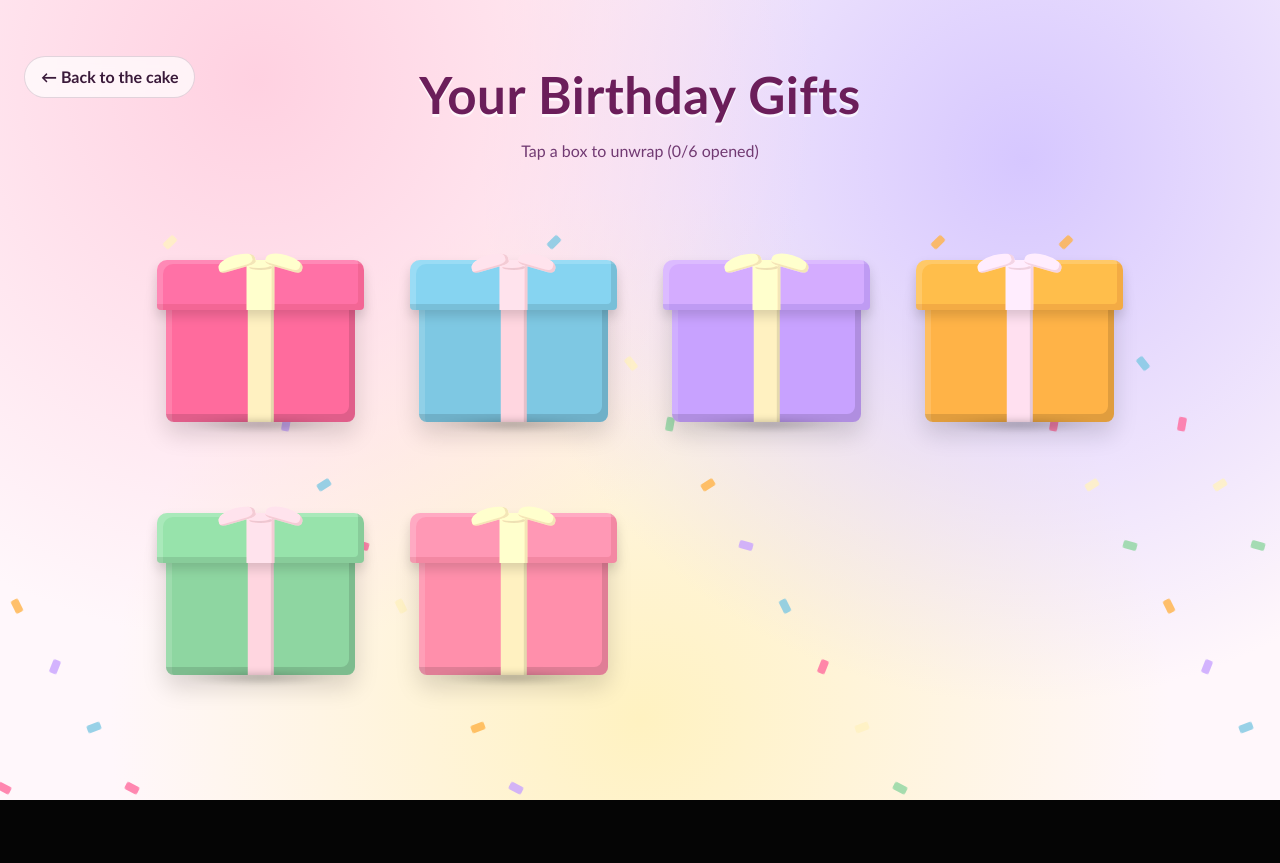
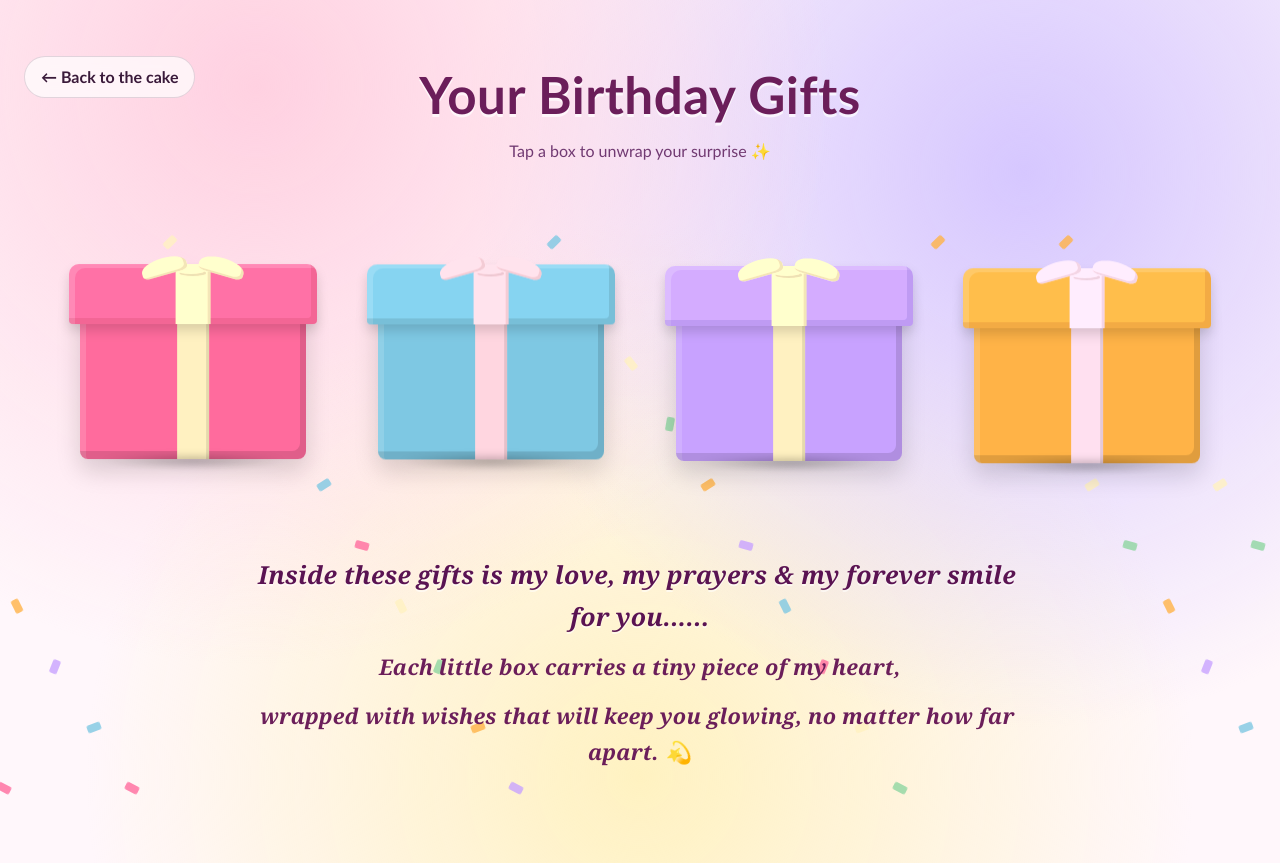
Before and after one commit to lokeshhpandit/Madam_Ji, a React (Vite) app: page /gift in a window 1280 px wide. Before the commit the page ends 800 px from the top, so only its background shows below. Built offline with nearby package versions, Linux system fonts and the light colour scheme; a web font is replaced by a local one.

Commit message:
Added Gift and HeartCursor pages

```diff
--- /dev/null
+++ b/src/components/HeartCursorTrail/HeartCursorTrail.jsx
@@ -0,0 +1,94 @@
+import { useEffect } from "react";
+import "../../styles/HeartCursorTrail.css";
+
+/**
+ * Drops floating hearts wherever the cursor moves.
+ * Drop this ONCE at the top of your app (e.g. inside <App /> or your root layout)
+ * so the effect works across every page.
+ *
+ * Props:
+ *   density  – lower = more hearts (default 18px between spawns)
+ *   colors   – array of heart colours
+ *   lifespan – how long each heart lives in ms (default 1200)
+ */
+export default function HeartCursorTrail({
+  density = 18,
+  colors = ["#ff4d8f", "#ff6b9d", "#ff8fab", "#ffb3c6", "#ff5e94", "#e91e63"],
+  lifespan = 1200,
+}) {
+  useEffect(() => {
+    let lastX = 0;
+    let lastY = 0;
+    let firstMove = true;
+
+    const HEARTS = ["♥", "❤", "💖", "💗", "💓"];
+
+    const spawnHeart = (x, y) => {
+      const heart = document.createElement("span");
+      heart.className = "heart-trail";
+      heart.textContent = HEARTS[Math.floor(Math.random() * HEARTS.length)];
+
+      // Random visual variation
+      const size = 14 + Math.random() * 18;         // 14 – 32 px
+      const drift = (Math.random() - 0.5) * 80;     // horizontal drift
+      const rise = 40 + Math.random() * 60;         // upward travel
+      const rot = (Math.random() - 0.5) * 60;       // rotation
+      const color = colors[Math.floor(Math.random() * colors.length)];
+
+      heart.style.left = `${x}px`;
+      heart.style.top = `${y}px`;
+      heart.style.color = color;
+      heart.style.fontSize = `${size}px`;
+      heart.style.setProperty("--drift", `${drift}px`);
+      heart.style.setProperty("--rise", `${-rise}px`);
+      heart.style.setProperty("--rot", `${rot}deg`);
+      heart.style.setProperty("--life", `${lifespan}ms`);
+
+      document.body.appendChild(heart);
+
+      // clean up after animation ends
+      setTimeout(() => heart.remove(), lifespan + 50);
+    };
+
+    const onMove = (e) => {
+      const x = e.clientX;
+      const y = e.clientY;
+
+      if (firstMove) {
+        lastX = x;
+        lastY = y;
+        firstMove = false;
+      }
+
+      const dx = x - lastX;
+      const dy = y - lastY;
+      const dist = Math.hypot(dx, dy);
+
+      // Only spawn once cursor has moved enough — controls density
+      if (dist >= density) {
+        spawnHeart(x, y);
+        lastX = x;
+        lastY = y;
+      }
+    };
+
+    // Touch support (mobile) – hearts follow finger
+    const onTouch = (e) => {
+      if (!e.touches.length) return;
+      const t = e.touches[0];
+      onMove({ clientX: t.clientX, clientY: t.clientY });
+    };
+
+    window.addEventListener("mousemove", onMove, { passive: true });
+    window.addEventListener("touchmove", onTouch, { passive: true });
+
+    return () => {
+      window.removeEventListener("mousemove", onMove);
+      window.removeEventListener("touchmove", onTouch);
+      // remove any lingering hearts on unmount
+      document.querySelectorAll(".heart-trail").forEach((el) => el.remove());
+    };
+  }, [density, colors, lifespan]);
+
+  return null;
+}
--- a/src/pages/Gift/Gift.jsx
+++ b/src/pages/Gift/Gift.jsx
@@ -1,23 +1,38 @@
 import { useState } from "react";
 import { useNavigate } from "react-router-dom";
 import "../../styles/Gifts.css";
+import HeartCursorTrail from "../../components/HeartCursorTrail/HeartCursorTrail";
 
 const GIFTS = [
-  { id: 1, color: "#ff6b9d", ribbon: "#fff1c1", emoji: "💖", message: "You are loved beyond measure." },
-  { id: 2, color: "#7ec8e3", ribbon: "#ffd6e0", emoji: "🌟", message: "May all your wishes come true this year!" },
-  { id: 3, color: "#c8a2ff", ribbon: "#fff1c1", emoji: "🎂", message: "A slice of joy, just for you." },
-  { id: 4, color: "#ffb347", ribbon: "#ffe0f0", emoji: "🎈", message: "Sending you a bouquet of happy moments." },
-  { id: 5, color: "#8ed6a1", ribbon: "#ffd6e0", emoji: "🦄", message: "Keep sparkling like the magical soul you are." },
-  { id: 6, color: "#ff8fab", ribbon: "#fff1c1", emoji: "🍰", message: "Life is short — eat cake first!" },
+  { id: 1, path: "/gift-one",   color: "#ff6b9d", ribbon: "#fff1c1", emoji: "💖" },
+  { id: 2, path: "/gift-two",   color: "#7ec8e3", ribbon: "#ffd6e0", emoji: "🌟" },
+  { id: 3, path: "/gift-three", color: "#c8a2ff", ribbon: "#fff1c1", emoji: "🎂" },
+  { id: 4, path: "/gift-four",  color: "#ffb347", ribbon: "#ffe0f0", emoji: "🎈" },
 ];
 
+// Message split into lines, then lines split into words for staggered drop-in
+const MESSAGE_LINES = [
+  "Inside these gifts is my love, my prayers & my forever smile for you......",
+  "Each little box carries a tiny piece of my heart,",
+  "wrapped with wishes that will keep you glowing, no matter how far apart. 💫",
+];
+
+/* ------------------------------------------------------------
+   Module-level state (lives OUTSIDE the component):
+   - Navigating between routes preserves it (JS module stays alive).
+   - A full page refresh reloads the module -> Set is empty again.
+   ------------------------------------------------------------ */
+const openedGifts = new Set();
+
 function GiftBox({ gift, opened, onOpen }) {
+
   return (
+
     <button
       type="button"
       className={`gift ${opened ? "gift--opened" : ""}`}
       style={{ "--gift-color": gift.color, "--gift-ribbon": gift.ribbon }}
-      onClick={() => onOpen(gift.id)}
+      onClick={() => onOpen(gift)}
       data-testid={`gift-box-${gift.id}`}
       aria-label={`Open gift ${gift.id}`}
     >
@@ -31,12 +46,8 @@ function GiftBox({ gift, opened, onOpen }) {
       </div>
       <div className="gift__box">
         <div className="gift__ribbon-v" />
-        <div
-          className="gift__reveal"
-          data-testid={`gift-reveal-${gift.id}`}
-        >
-          <span className="gift__emoji" aria-hidden="true">{gift.emoji}</span>
-          <span className="gift__message">{gift.message}</span>
+        <div className="gift__peek" aria-hidden="true">
+          <span className="gift__emoji">{gift.emoji}</span>
         </div>
       </div>
       <div className="gift__shadow" />
@@ -44,24 +55,52 @@ function GiftBox({ gift, opened, onOpen }) {
   );
 }
 
+/* Word-by-word drop-in message */
+function DropInMessage() {
+  let wordIndex = 0;
+  return (
+    <div className="gifts-message" data-testid="gifts-message">
+      {MESSAGE_LINES.map((line, lineIdx) => (
+        <p className="gifts-message__line" key={lineIdx}>
+          {line.split(" ").map((word, i) => {
+            const delay = wordIndex * 0.09 + 0.2;
+            wordIndex += 1;
+            return (
+              <span
+                className="gifts-message__word"
+                style={{ animationDelay: `${delay}s` }}
+                key={`${lineIdx}-${i}`}
+              >
+                {word}
+                {i < line.split(" ").length - 1 ? "\u00A0" : ""}
+              </span>
+            );
+          })}
+        </p>
+      ))}
+    </div>
+  );
+}
+
 export default function Gifts() {
   const navigate = useNavigate();
-  const [openedIds, setOpenedIds] = useState(() => new Set());
 
-  const handleOpen = (id) => {
-    setOpenedIds((prev) => {
-      const next = new Set(prev);
-      if (next.has(id)) next.delete(id);
-      else next.add(id);
-      return next;
-    });
+  // Seed React state from the module-level Set so any previously-opened
+  // boxes appear opened when the user comes back to this page.
+  const [openedIds, setOpenedIds] = useState(() => new Set(openedGifts));
+
+  const handleOpen = (gift) => {
+    // 1) Persist the opened state
+    openedGifts.add(gift.id);
+    // 2) Trigger a re-render so the lid animates open
+    setOpenedIds(new Set(openedGifts));
+    // 3) After the lid animation plays, navigate to that gift's page
+    setTimeout(() => navigate(gift.path), 500);
   };
-
-  const openedCount = openedIds.size;
-  const allOpened = openedCount === GIFTS.length;
 
   return (
     <div className="gifts-page" data-testid="gifts-page">
+       <HeartCursorTrail />
       <div className="gifts-page__confetti" aria-hidden="true">
         {Array.from({ length: 40 }).map((_, i) => (
           <span
@@ -87,7 +126,7 @@ export default function Gifts() {
         <button
           type="button"
           className="gifts-back"
-          onClick={() => navigate("/")}
+          onClick={() => navigate("/cake")}
           data-testid="gifts-back-button"
         >
           ← Back to the cake
@@ -96,11 +135,11 @@ export default function Gifts() {
           Your Birthday Gifts
         </h1>
         <p className="gifts-subtitle" data-testid="gifts-subtitle">
-          Tap a box to unwrap {allOpened ? "— you opened them all! 🎉" : `(${openedCount}/${GIFTS.length} opened)`}
+          Tap a box to unwrap your surprise ✨
         </p>
       </header>
 
-      <main className="gifts-grid" data-testid="gifts-grid">
+      <main className="gifts-grid gifts-grid--four" data-testid="gifts-grid">
         {GIFTS.map((gift) => (
           <GiftBox
             key={gift.id}
@@ -111,11 +150,7 @@ export default function Gifts() {
         ))}
       </main>
 
-      {allOpened && (
-        <div className="gifts-finale" data-testid="gifts-finale">
-          <p>Every gift is a wish, every wish a hug. Happy Birthday! 🎂</p>
-        </div>
-      )}
+      <DropInMessage />
     </div>
   );
 }
--- a/src/routes/AppRoutes.jsx
+++ b/src/routes/AppRoutes.jsx
@@ -13,9 +13,12 @@ import GiftFour from "../pages/Gift/GiftFour";
 import LastThing from "../pages/LastThing/LastThing";
 import Letter from "../pages/Letter/Letter";
 import Love from "../pages/Love/Love";
+import HeartCursorTrail from "../components/HeartCursorTrail/HeartCursorTrail.jsx";
 
 function AppRoutes() {
   return (
+    <>
+    <HeartCursorTrail />
     <Routes>
 
       <Route path="/" element={<IntroPage />} />
@@ -45,6 +48,7 @@ function AppRoutes() {
       <Route path="/love" element={<Love />} />
 
     </Routes>
+    </>
   );
 }
 
--- a/src/styles/Gifts.css
+++ b/src/styles/Gifts.css
@@ -33,7 +33,7 @@
   animation: confetti-fall 6s linear infinite;
 }
 @keyframes confetti-fall {
-  0% { transform: translateY(-30px) rotate(0deg); }
+  0%   { transform: translateY(-30px) rotate(0deg); }
   100% { transform: translateY(110vh) rotate(720deg); }
 }
 
@@ -76,19 +76,22 @@
   font-weight: 500;
 }
 
-/* Grid of gifts */
-.gifts-grid {
+/* ============================================================
+   Grid: 4 boxes in ONE LINE
+   ============================================================ */
+.gifts-grid,
+.gifts-grid--four {
   position: relative;
   z-index: 2;
-  max-width: 1000px;
+  max-width: 1180px;
   margin: 0 auto;
   display: grid;
-  grid-template-columns: repeat(auto-fit, minmax(180px, 1fr));
+  grid-template-columns: repeat(4, 1fr);
   gap: 28px;
   padding: 8px;
 }
 
-/* Gift box */
+/* Gift box container */
 .gift {
   position: relative;
   aspect-ratio: 1 / 1;
@@ -98,8 +101,21 @@
   padding: 0;
   perspective: 800px;
   outline: none;
+  animation: gift-idle 3.6s ease-in-out infinite;
 }
-.gift:focus-visible .gift__box { box-shadow: 0 0 0 3px #6b1e5a, 0 12px 24px rgba(0,0,0,0.15); }
+.gift:nth-child(1) { animation-delay: 0s; }
+.gift:nth-child(2) { animation-delay: 0.4s; }
+.gift:nth-child(3) { animation-delay: 0.8s; }
+.gift:nth-child(4) { animation-delay: 1.2s; }
+
+@keyframes gift-idle {
+  0%, 100% { transform: translateY(0); }
+  50%      { transform: translateY(-6px); }
+}
+
+.gift:focus-visible .gift__box {
+  box-shadow: 0 0 0 3px #6b1e5a, 0 12px 24px rgba(0,0,0,0.15);
+}
 
 .gift__box {
   position: absolute;
@@ -141,7 +157,9 @@
     inset 6px 4px 0 rgba(255,255,255,0.15),
     0 6px 12px rgba(0,0,0,0.15);
   transform-origin: 50% 100%;
-  transition: transform 0.5s cubic-bezier(0.4, 0.1, 0.2, 1.2), top 0.5s ease;
+  transition:
+    transform 0.6s cubic-bezier(0.34, 1.56, 0.64, 1),
+    top 0.5s ease;
   z-index: 3;
 }
 .gift__ribbon-h {
@@ -164,6 +182,7 @@
   width: 42%;
   height: 40%;
   pointer-events: none;
+  transition: transform 0.6s cubic-bezier(0.34, 1.56, 0.64, 1);
 }
 .gift__bow-left,
 .gift__bow-right {
@@ -175,7 +194,7 @@
   border-radius: 60% 60% 20% 20% / 70% 70% 30% 30%;
   box-shadow: inset -3px -2px 0 rgba(0,0,0,0.1);
 }
-.gift__bow-left { left: 0; transform: rotate(-16deg); }
+.gift__bow-left  { left: 0;  transform: rotate(-16deg); }
 .gift__bow-right { right: 0; transform: rotate(16deg); }
 .gift__bow-knot {
   position: absolute;
@@ -189,33 +208,26 @@
   box-shadow: inset -2px -2px 0 rgba(0,0,0,0.12);
 }
 
-/* Reveal content */
-.gift__reveal {
+/* Little emoji peeking (visible on hover, when NOT opened) */
+.gift__peek {
   position: absolute;
-  inset: 12% 10% 14% 10%;
+  inset: 10% 10% 15% 10%;
   display: flex;
-  flex-direction: column;
   align-items: center;
   justify-content: center;
-  gap: 6px;
-  padding: 6px;
-  text-align: center;
-  border-radius: 6px;
-  background: rgba(255, 255, 255, 0.92);
-  color: #3a1a3a;
   opacity: 0;
-  transform: scale(0.7);
-  transition: opacity 0.3s ease 0.25s, transform 0.35s cubic-bezier(0.2, 0.9, 0.3, 1.2) 0.25s;
+  transform: translateY(10px) scale(0.7);
+  transition: opacity 0.35s ease, transform 0.4s cubic-bezier(0.2, 0.9, 0.3, 1.3);
+  pointer-events: none;
   z-index: 2;
 }
-.gift__emoji {
-  font-size: 1.6rem;
-  line-height: 1;
+.gift__peek .gift__emoji {
+  font-size: 1.9rem;
+  filter: drop-shadow(0 3px 6px rgba(0,0,0,0.25));
 }
-.gift__message {
-  font-size: 0.78rem;
-  font-weight: 600;
-  line-height: 1.25;
+.gift:hover:not(.gift--opened) .gift__peek {
+  opacity: 1;
+  transform: translateY(0) scale(1);
 }
 
 .gift__shadow {
@@ -227,45 +239,136 @@
   background: radial-gradient(ellipse at center, rgba(0,0,0,0.25), transparent 70%);
   filter: blur(3px);
   z-index: 0;
+  transition: opacity 0.4s ease;
 }
 
-/* Hover feedback (only when not opened) */
+/* Hover feedback (only when NOT opened) */
 .gift:hover:not(.gift--opened) .gift__lid { transform: translateY(-4px) rotate(-2deg); }
 .gift:hover:not(.gift--opened) .gift__box { transform: translateY(1px); }
 
-/* Opened state */
-.gift--opened .gift__lid {
-  transform: translateY(-70%) rotate(-14deg);
-}
-.gift--opened .gift__reveal {
-  opacity: 1;
-  transform: scale(1);
+/* Tap feedback */
+.gift:active:not(.gift--opened) .gift__lid { transform: translateY(-14px) rotate(-6deg); }
+.gift:active:not(.gift--opened) .gift__box { transform: translateY(2px) scale(0.98); }
+
+/* ============================================================
+   OPENED STATE — lid flies up & tilts, emoji reveals & stays
+   Persists visually as long as .gift--opened is on the button.
+   ============================================================ */
+.gift--opened {
+  cursor: pointer; /* still clickable to revisit the page */
 }
 
-/* Finale banner */
-.gifts-finale {
+.gift--opened .gift__lid {
+  transform: translateY(-95%) rotate(-18deg);
+}
+
+.gift--opened .gift__bow {
+  transform: translateX(-50%) translateY(-30px) rotate(-8deg);
+}
+
+.gift--opened .gift__box {
+  box-shadow:
+    inset -6px -8px 0 rgba(0,0,0,0.18),
+    inset 6px 4px 0 rgba(255,255,255,0.10),
+    0 14px 28px rgba(0,0,0,0.22);
+}
+
+/* Emoji sits above the box, permanently visible when opened */
+.gift--opened .gift__peek {
+  opacity: 1;
+  transform: translateY(-38%) scale(1.15);
+  animation: gift-emoji-pulse 2.4s ease-in-out infinite;
+}
+
+.gift--opened .gift__peek .gift__emoji {
+  font-size: 2.1rem;
+  filter: drop-shadow(0 5px 10px rgba(0,0,0,0.3));
+}
+
+/* subtle glow around opened boxes */
+.gift--opened::after {
+  content: "";
+  position: absolute;
+  inset: 20% 8% 4% 8%;
+  border-radius: 12px;
+  background: radial-gradient(circle at 50% 40%, rgba(255,255,255,0.4), transparent 65%);
+  pointer-events: none;
+  z-index: 1;
+  animation: gift-glow 3s ease-in-out infinite;
+}
+
+@keyframes gift-emoji-pulse {
+  0%, 100% { transform: translateY(-38%) scale(1.15); }
+  50%      { transform: translateY(-45%) scale(1.25); }
+}
+
+@keyframes gift-glow {
+  0%, 100% { opacity: 0.35; }
+  50%      { opacity: 0.7; }
+}
+
+/* ============================================================
+   Word-by-word DROP-IN message
+   ============================================================ */
+.gifts-message {
   position: relative;
   z-index: 2;
-  max-width: 640px;
-  margin: 40px auto 0;
-  padding: 18px 24px;
-  border-radius: 18px;
+  max-width: 820px;
+  margin: 64px auto 0;
+  padding: 0 20px;
   text-align: center;
-  background: rgba(255, 255, 255, 0.7);
-  border: 1px solid rgba(107, 30, 90, 0.15);
-  backdrop-filter: blur(10px);
   color: #6b1e5a;
-  font-weight: 700;
-  font-size: 1.05rem;
-  animation: finale-pop 0.5s cubic-bezier(0.2, 0.9, 0.3, 1.3) both;
-}
-@keyframes finale-pop {
-  0% { opacity: 0; transform: translateY(8px) scale(0.96); }
-  100% { opacity: 1; transform: translateY(0) scale(1); }
+  overflow: visible;
 }
 
+.gifts-message__line {
+  margin: 0 0 12px;
+  font-size: clamp(1rem, 2.2vw, 1.35rem);
+  font-weight: 600;
+  line-height: 1.7;
+  letter-spacing: 0.2px;
+  font-family: "Georgia", "Times New Roman", serif;
+  font-style: italic;
+  overflow: visible;
+}
+
+.gifts-message__line:first-child {
+  font-size: clamp(1.1rem, 2.4vw, 1.55rem);
+  color: #5a1352;
+  text-shadow: 0 2px 0 rgba(255, 255, 255, 0.6);
+}
+
+.gifts-message__word {
+  display: inline-block;
+  opacity: 0;
+  transform: translateY(-80px) rotate(-6deg);
+  filter: blur(4px);
+  animation-name: word-drop;
+  animation-duration: 0.9s;
+  animation-timing-function: cubic-bezier(0.22, 1.2, 0.36, 1);
+  animation-fill-mode: both;
+  will-change: transform, opacity, filter;
+}
+
+@keyframes word-drop {
+  0%   { opacity: 0; transform: translateY(-80px) rotate(-6deg); filter: blur(4px); }
+  60%  { opacity: 1; transform: translateY(8px)  rotate(2deg);  filter: blur(0); }
+  100% { opacity: 1; transform: translateY(0)    rotate(0);      filter: blur(0); }
+}
+
+/* ============================================================
+   Responsive breakpoints — keep 4-in-a-row on all screens
+   ============================================================ */
+@media (max-width: 900px) {
+  .gifts-grid,
+  .gifts-grid--four {
+    gap: 16px;
+    max-width: 100%;
+  }
+}
 @media (max-width: 640px) {
   .gifts-back { position: static; display: inline-block; margin-bottom: 12px; }
   .gifts-header { text-align: center; }
-  .gifts-grid { gap: 20px; }
+  .gifts-grid,
+  .gifts-grid--four { gap: 10px; }
 }
--- /dev/null
+++ b/src/styles/HeartCursorTrail.css
@@ -0,0 +1,43 @@
+/* ============================================================
+   Heart cursor trail
+   Hearts are appended to <body>, positioned at cursor,
+   then float up + fade out with a css animation.
+   ============================================================ */
+.heart-trail {
+  position: fixed;
+  z-index: 9999;
+  pointer-events: none;
+  user-select: none;
+  transform: translate(-50%, -50%);
+  font-family: "Segoe UI Emoji", "Apple Color Emoji", "Noto Color Emoji", sans-serif;
+  line-height: 1;
+  text-shadow:
+    0 0 8px rgba(255, 105, 180, 0.6),
+    0 0 16px rgba(255, 77, 143, 0.35);
+  animation: heart-float var(--life, 1200ms) ease-out forwards;
+  will-change: transform, opacity;
+}
+
+@keyframes heart-float {
+  0% {
+    opacity: 0;
+    transform: translate(-50%, -50%) scale(0.4) rotate(0deg);
+  }
+  20% {
+    opacity: 1;
+    transform: translate(-50%, -50%) scale(1.15) rotate(calc(var(--rot, 0deg) * 0.3));
+  }
+  100% {
+    opacity: 0;
+    transform:
+      translate(calc(-50% + var(--drift, 0px)),
+                calc(-50% + var(--rise, -60px)))
+      scale(0.8)
+      rotate(var(--rot, 0deg));
+  }
+}
+
+/* Optional: hide default cursor for extra whimsy — uncomment to enable */
+/*
+* { cursor: none !important; }
+*/
```
